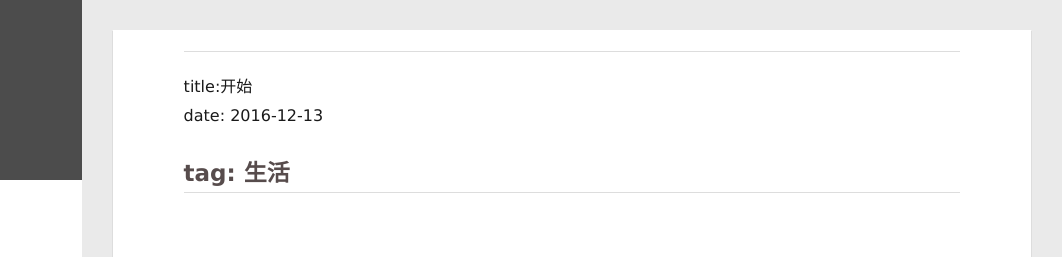
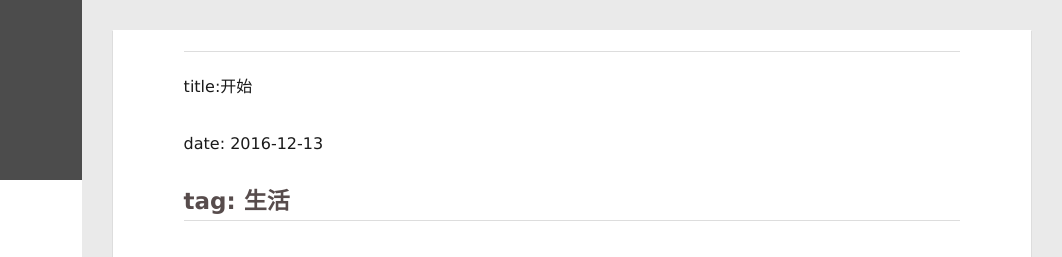
Before and after one commit to SiDongyu/sidongyu.github.io, a plain HTML site: page 2016/12/13/hello-world/index.html in a window 1280 px wide. Shown: the top 257 px of the page, 218-1280 px from the left. Drawn offline with Linux system fonts and the light colour scheme.

Commit message:
Site updated: 2016-12-14 11:02:03

```diff
--- a/2016/12/13/hello-world/index.html
+++ b/2016/12/13/hello-world/index.html
@@ -8,19 +8,22 @@
   <link rel="dns-prefetch" href="http://sidongyu.com">
   <title>sidongyu</title>
   <meta name="viewport" content="width=device-width, initial-scale=1, maximum-scale=1">
-  <meta name="description" content="title:开始date: 2016-12-13
+  <meta name="description" content="title:开始
+date: 2016-12-13
 tag: 生活">
 <meta property="og:type" content="article">
 <meta property="og:title" content="sidongyu">
 <meta property="og:url" content="http://sidongyu.com/2016/12/13/hello-world/index.html">
 <meta property="og:site_name" content="sidongyu">
-<meta property="og:description" content="title:开始date: 2016-12-13
+<meta property="og:description" content="title:开始
+date: 2016-12-13
 tag: 生活">
 <meta property="og:image" content="http://i.imgur.com/0FarJAx.jpg">
-<meta property="og:updated_time" content="2016-12-14T02:22:37.660Z">
+<meta property="og:updated_time" content="2016-12-14T03:01:28.572Z">
 <meta name="twitter:card" content="summary">
 <meta name="twitter:title" content="sidongyu">
-<meta name="twitter:description" content="title:开始date: 2016-12-13
+<meta name="twitter:description" content="title:开始
+date: 2016-12-13
 tag: 生活">
 <meta name="twitter:image" content="http://i.imgur.com/0FarJAx.jpg">
 
@@ -154,7 +157,8 @@ tag: 生活">
     <div class="article-entry" itemprop="articleBody">
 
         <hr>
-<p>title:开始<br>date: 2016-12-13</p>
+<p>title:开始</p>
+<p>date: 2016-12-13</p>
 <h2 id="tag-生活"><a href="#tag-生活" class="headerlink" title="tag: 生活"></a>tag: 生活</h2><p><br></p>
 <div align="center"><br>    <img src="http://i.imgur.com/0FarJAx.jpg" width="300" height="200" alt="夕阳" align="center"><br><br><br></div>
 
--- a/content.json
+++ b/content.json
@@ -1 +1 @@
-[{"title":"","date":"2016-12-13T02:09:52.298Z","path":"2016/12/13/hello-world/","text":"title:开始date: 2016-12-13 tag: 生活","tags":[]}]
+[{"title":"","date":"2016-12-13T02:09:52.298Z","path":"2016/12/13/hello-world/","text":"title:开始 date: 2016-12-13 tag: 生活","tags":[]}]
```
Also changed, not shown: index.html (+2 -1 lines).
